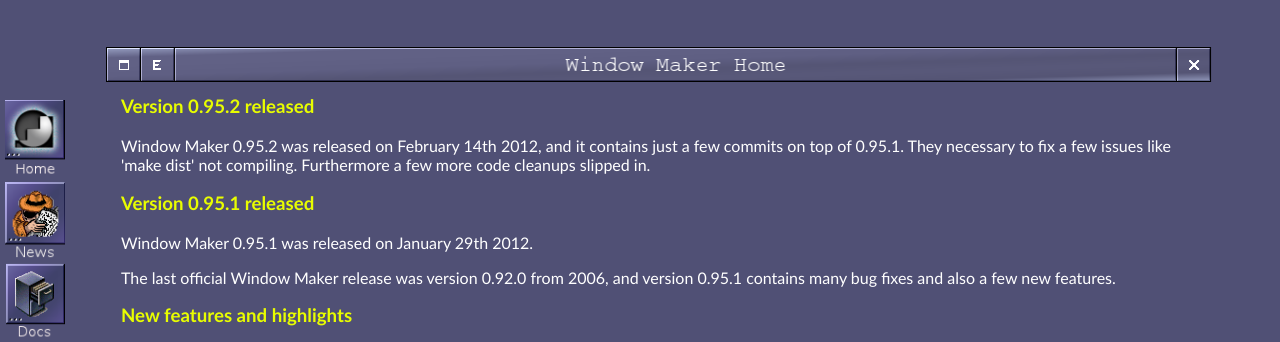
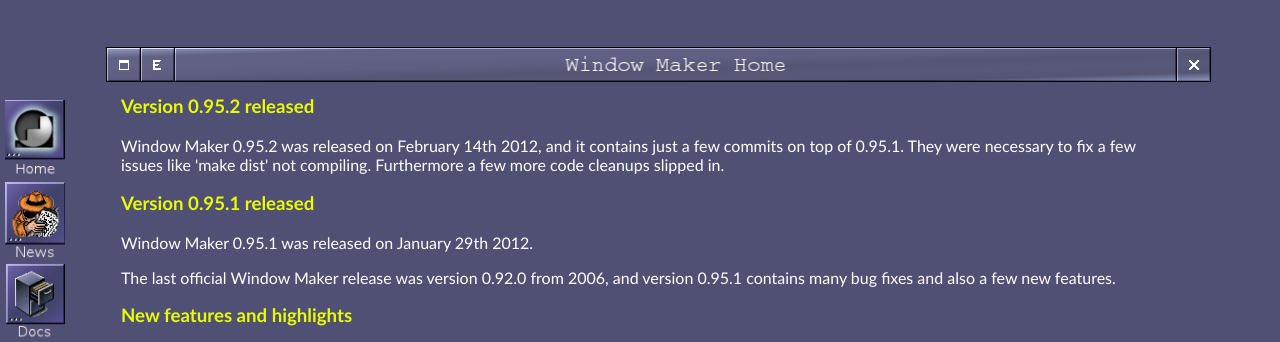
Before and after one commit to window-maker/dockapps, a PHP site: page /news.php in a window 1280 px wide. Shown: the top 342 px of the page. Run offline with PHP 8.4, Linux system fonts and the light colour scheme.

Commit message:
Fix typo

```diff
--- a/news.php
+++ b/news.php
@@ -18,7 +18,7 @@
 
 	  <h3>Version 0.95.2 released</h3>
 	  <p> Window Maker 0.95.2 was released on February 14th 2012, and it contains just a few
-	  commits on top of 0.95.1. They necessary to fix a few issues like 'make dist' not compiling.
+	  commits on top of 0.95.1. They were necessary to fix a few issues like 'make dist' not compiling.
 	  Furthermore a few more code cleanups slipped in.</p>
 
 
```
